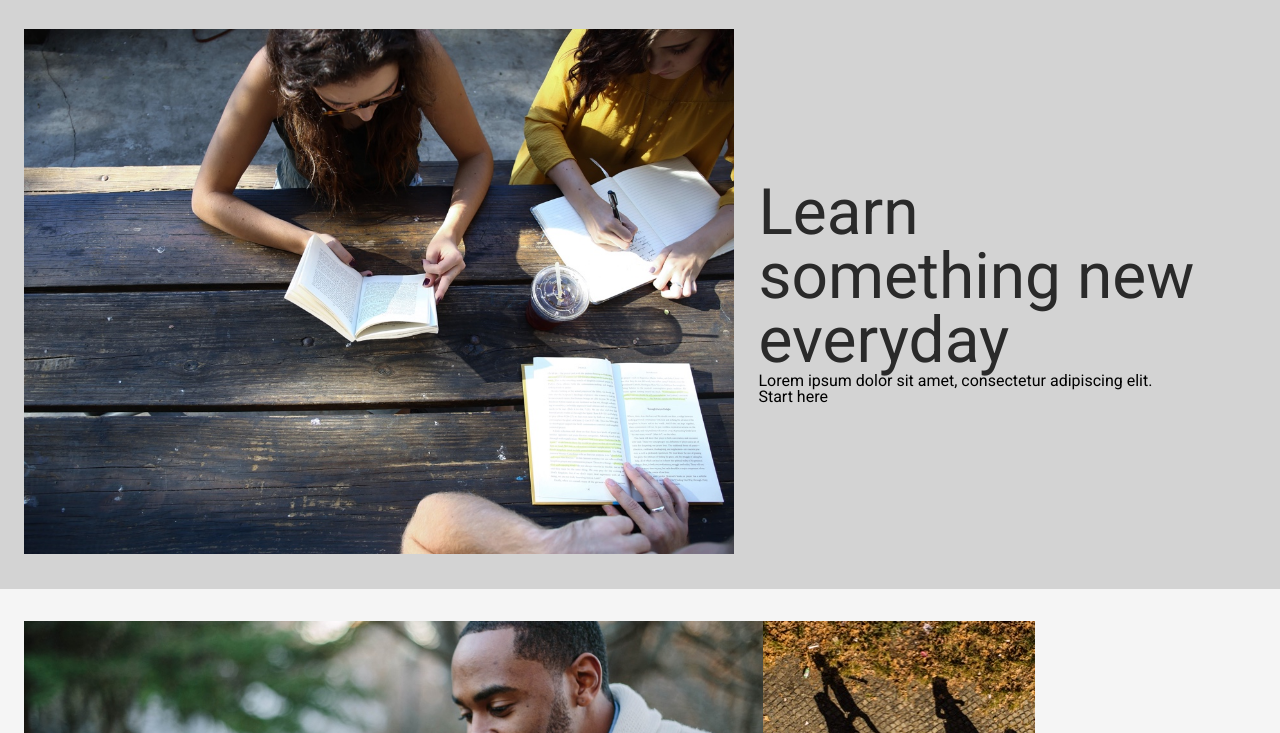
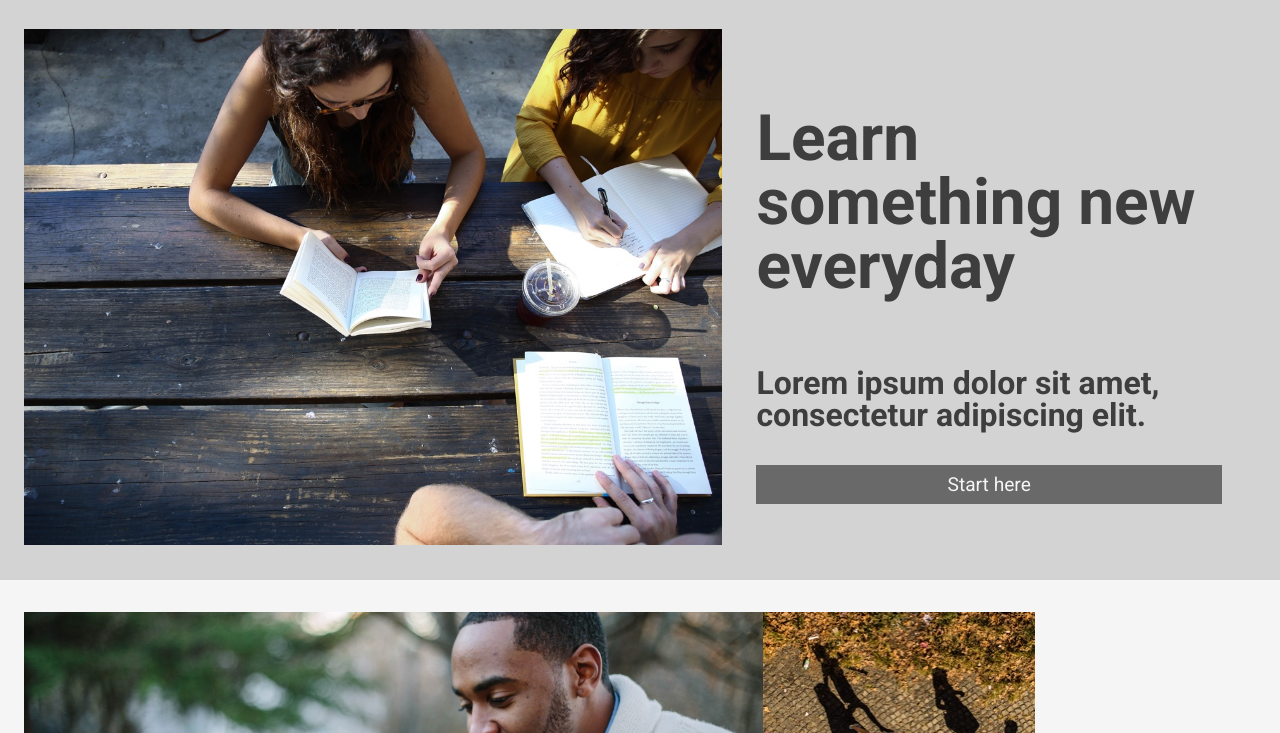
Before and after one commit to Spremuta/colmar-academy, a plain HTML site: page index.html in a window 1280 px wide. Shown: the part 67-800 px from the top of the page. Drawn offline with Linux system fonts and the light colour scheme.

Commit message:
added banner

```diff
--- a/index.html
+++ b/index.html
@@ -43,7 +43,7 @@
                 <div id="starter">
                     <h1>Learn something new everyday</h1>
                     <h4>Lorem ipsum dolor sit amet, consectetur adipiscing elit.</h4>
-                    <p id="button">Start here</p>
+                    <p id="button"><a href="#">Start here</a></p>
                 </div>
             </div>
 
--- a/resources/style.css
+++ b/resources/style.css
@@ -14,7 +14,6 @@ main {
 a {
     text-decoration: none;
     padding: 8px;
-    color: black;
 }
 
 /*navigation bar*/
@@ -93,7 +92,7 @@ h3 {
 }
 
 #starter {
-    padding: 0 24px;
+    padding: 0 34px;
     width: 40%;
     display: inline-flex;
     flex-direction: column;
@@ -102,5 +101,27 @@ h3 {
 
 h1 {
     font-size: 4rem;
-    opacity: 0.8;
+    opacity: 0.7;
+    font-weight: bold;
+    padding: 24px 0;
+    margin: 10px 0;
 }
+
+h4 {
+    font-size: 2rem;
+    opacity: 0.7;
+    margin: 10px 0;
+    font-weight: bold;
+    padding: 24px 0;
+}
+
+#button {
+    padding: 10px;
+    background-color: dimgray;
+    text-align: center;
+    font-size: 1.2rem;
+}
+
+#button a {
+    color: whitesmoke;
+}
```
